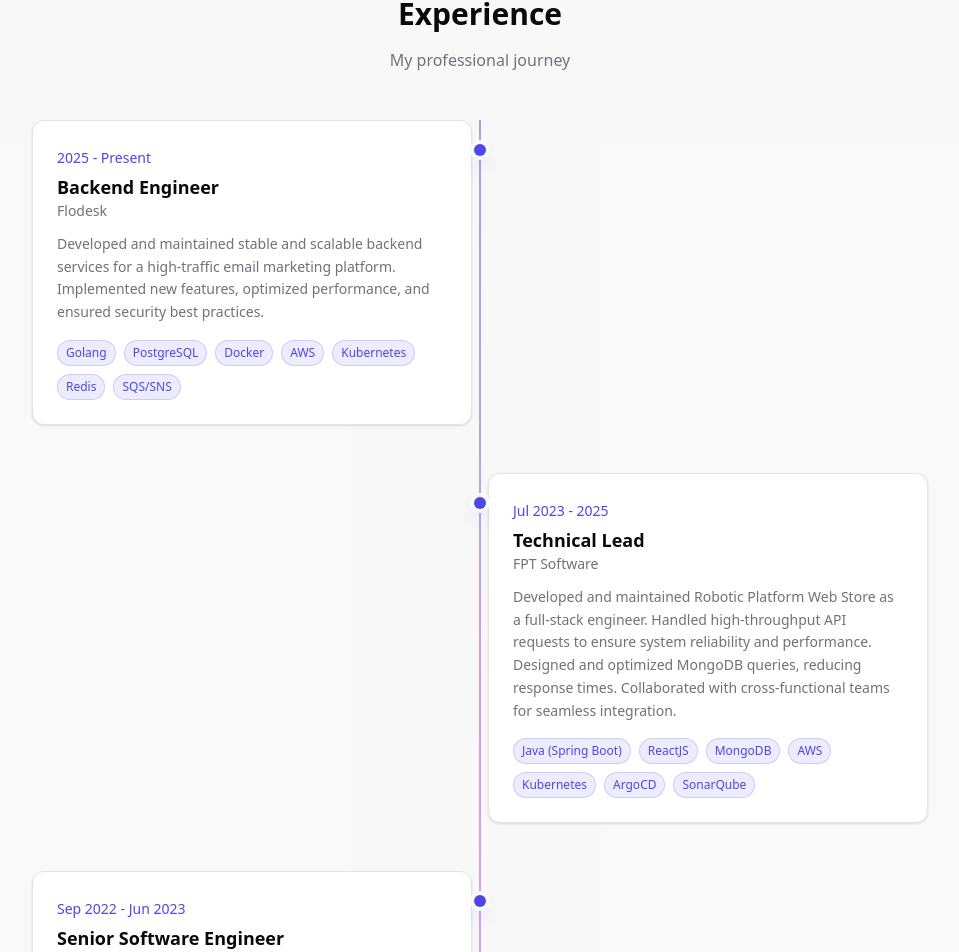
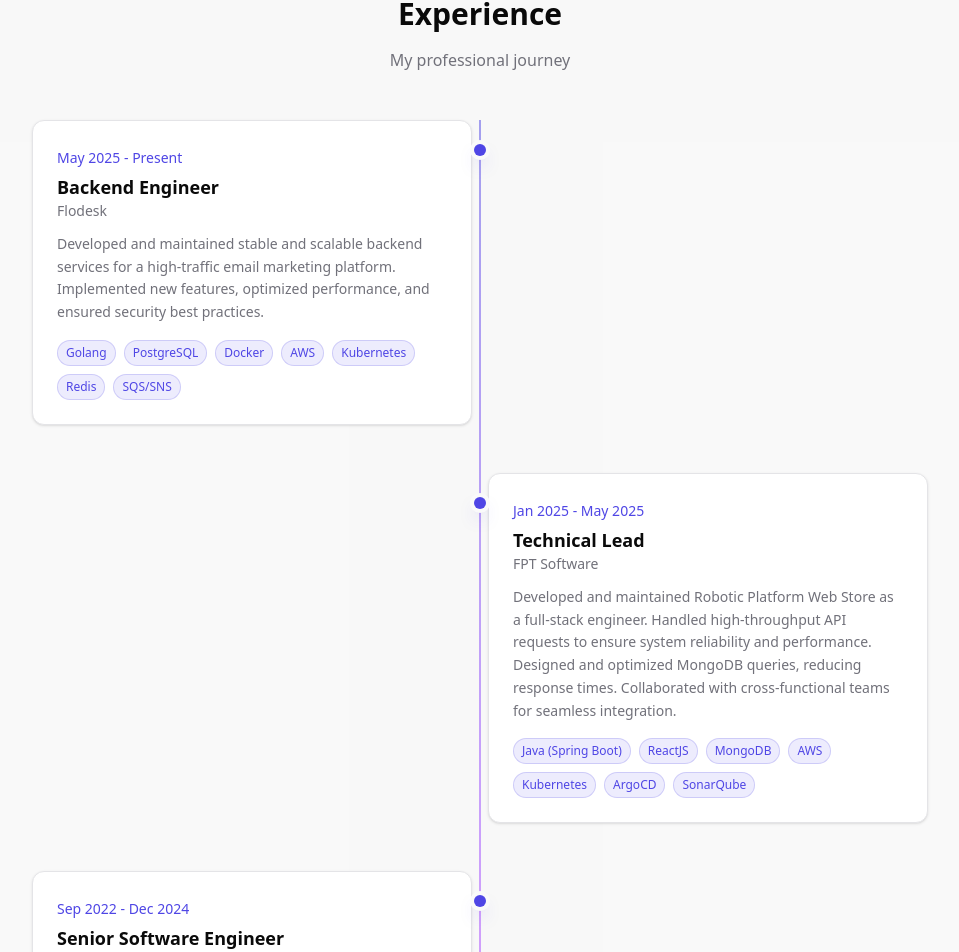
Before and after one commit to long-lehoang/portfolio-blog, a Next.js app: page / in a window 1280 px wide. Shown: the part 1383-2335 px from the top of the page, without its empty margins (160-1119 px from the left). Built offline with nearby package versions, Linux system fonts and the light colour scheme.

Commit message:
update data

```diff
--- a/src/content/data.ts
+++ b/src/content/data.ts
@@ -10,7 +10,7 @@ export const siteData = {
     {
       company: "Flodesk",
       role: "Backend Engineer",
-      period: "2025 - Present",
+      period: "May 2025 - Present",
       description:
         "Developed and maintained stable and scalable backend services for a high-traffic email marketing platform. Implemented new features, optimized performance, and ensured security best practices.",
       tech: ["Golang", "PostgreSQL", "Docker", "AWS", "Kubernetes", "Redis", "SQS/SNS"],
@@ -18,7 +18,7 @@ export const siteData = {
     {
       company: "FPT Software",
       role: "Technical Lead",
-      period: "Jul 2023 - 2025",
+      period: "Jan 2025 - May 2025",
       description:
         "Developed and maintained Robotic Platform Web Store as a full-stack engineer. Handled high-throughput API requests to ensure system reliability and performance. Designed and optimized MongoDB queries, reducing response times. Collaborated with cross-functional teams for seamless integration.",
       tech: ["Java (Spring Boot)", "ReactJS", "MongoDB", "AWS", "Kubernetes", "ArgoCD", "SonarQube"],
@@ -26,7 +26,7 @@ export const siteData = {
     {
       company: "FPT Software",
       role: "Senior Software Engineer",
-      period: "Sep 2022 - Jun 2023",
+      period: "Sep 2022 - Dec 2024",
       description:
         "Developed serverless microservices for medical record management, supporting millions of daily transactions. Automated Terraform-based infrastructure improving deployment consistency. Managed CI/CD pipelines with Jenkins and SonarQube, reducing deployment time by 50%.",
       tech: ["Java (Quarkus)", "AWS Lambda", "MySQL", "MongoDB", "Terraform", "Cognito JWT", "Jenkins", "SonarQube"],
@@ -115,7 +115,7 @@ export const siteData = {
   ],
 
   socialLinks: [
-    { name: "github", url: "https://github.com" },
+    { name: "github", url: "https://github.com/long-lehoang" },
     { name: "linkedin", url: "https://www.linkedin.com/in/long-lehoang/" },
     { name: "email", url: "mailto:long.bk.khmt@gmail.com" },
   ],
```
